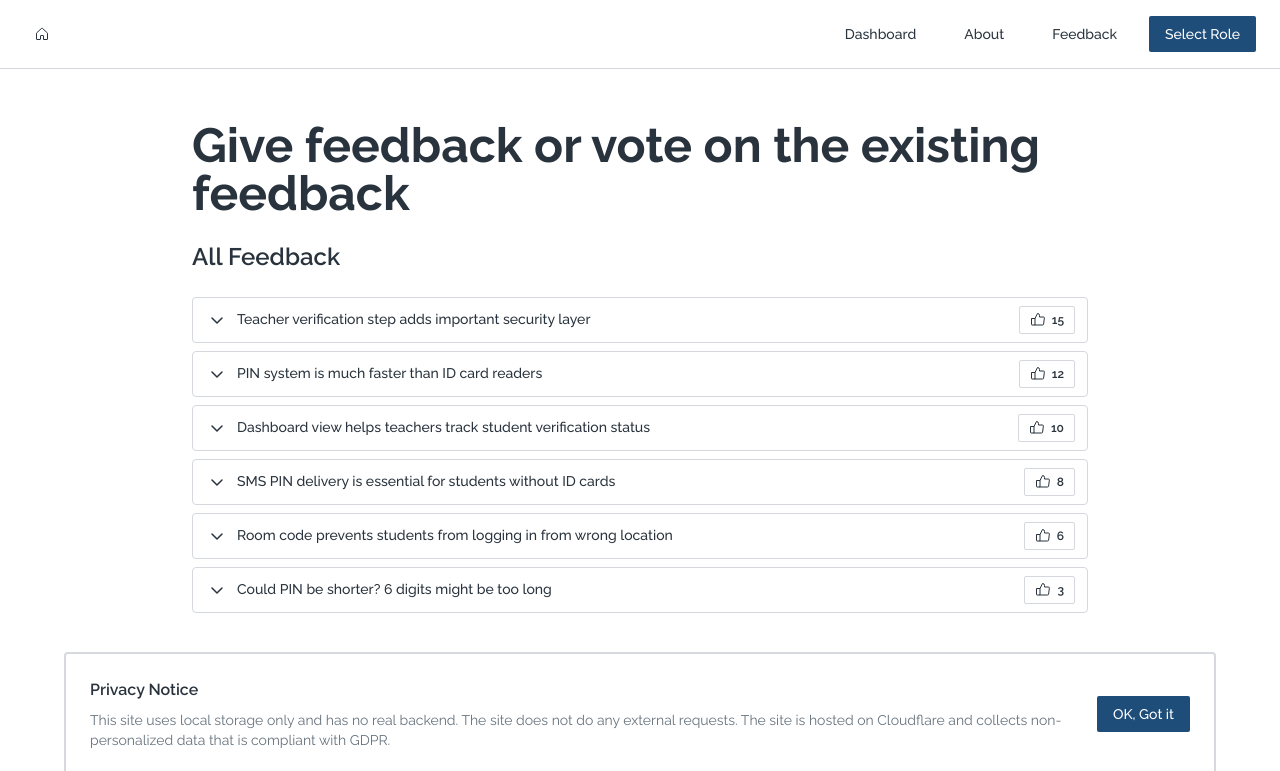
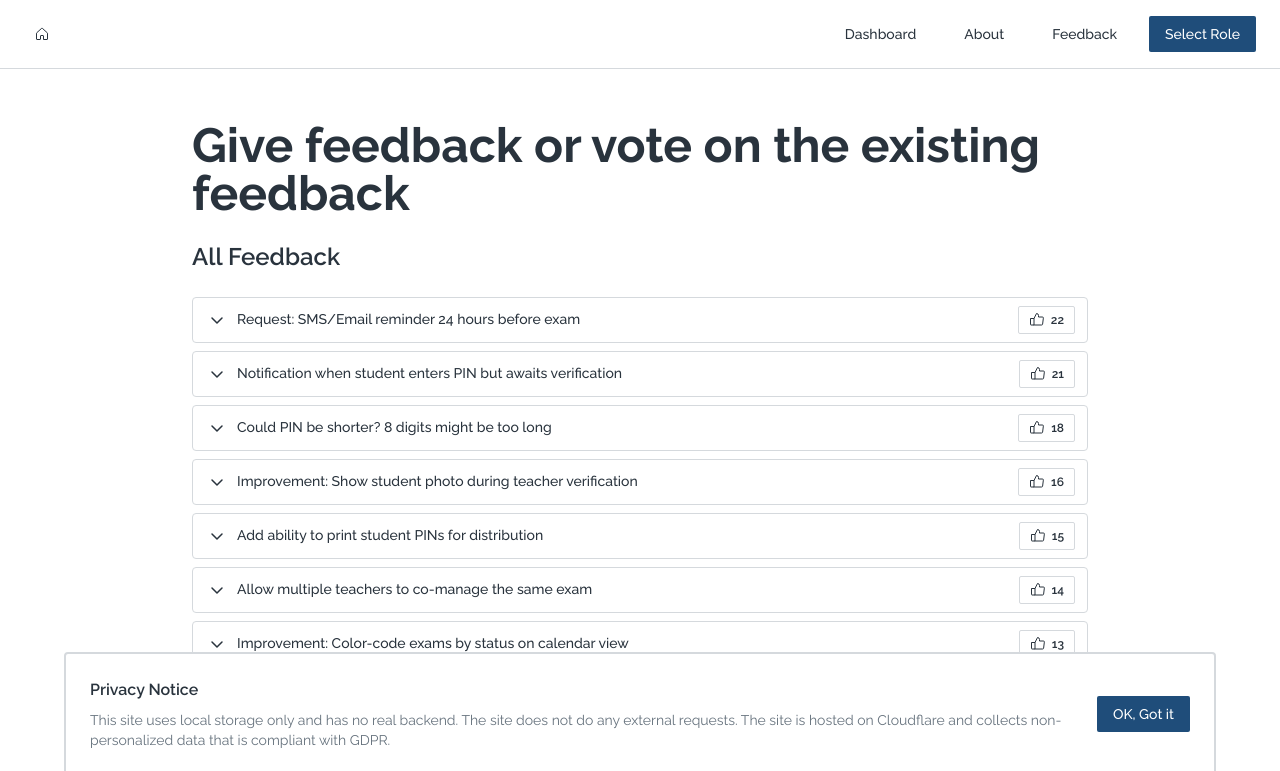
Before and after one commit to arturasma/cursorpresentation, a React (Vite) app: page /feedback in a window 1280 px wide. Shown: the top 771 px of the page. Built offline with nearby package versions, Linux system fonts and the light colour scheme.

Commit message:
feedback changes, registration change

```diff
--- a/src/components/features/student/StudentExamCard.tsx
+++ b/src/components/features/student/StudentExamCard.tsx
@@ -119,6 +119,18 @@ export default function StudentExamCard({
                 Teacher: {exam.teacherName}
               </div>
             </div>
+            {(exam.durationMinutes || exam.numberOfBreaks) && (
+              <div className="flex items-center gap-2 text-sm text-muted-foreground flex-wrap">
+                <Clock size={16} weight="regular" className="flex-shrink-0" />
+                {exam.durationMinutes && <span>{exam.durationMinutes} minutes</span>}
+                {exam.numberOfBreaks && exam.breakDurationMinutes && (
+                  <>
+                    <span className="mx-1">•</span>
+                    <span>{exam.numberOfBreaks} break{exam.numberOfBreaks > 1 ? 's' : ''} of {exam.breakDurationMinutes} min each</span>
+                  </>
+                )}
+              </div>
+            )}
           </div>
 
           {isCompleted && completionInfo && (
--- a/src/components/features/student/StudentRegistrationModal.tsx
+++ b/src/components/features/student/StudentRegistrationModal.tsx
@@ -1,4 +1,4 @@
-import { useState } from 'react';
+import { useState, useEffect } from 'react';
 import { IdentificationCard } from 'phosphor-react';
 import { Button } from '@/components/ui/button';
 import {
@@ -17,7 +17,7 @@ interface StudentRegistrationModalProps {
   exam: Exam;
   open: boolean;
   onClose: () => void;
-  onRegister: (idCardLastDigits: string) => void;
+  onRegister: () => void;
 }
 
 export default function StudentRegistrationModal({
@@ -26,7 +26,8 @@ export default function StudentRegistrationModal({
   onClose,
   onRegister,
 }: StudentRegistrationModalProps) {
-  const [idCardLastDigits, setIdCardLastDigits] = useState('');
+  const [confirmationCode, setConfirmationCode] = useState('');
+  const [generatedCode, setGeneratedCode] = useState('');
   const [isDirty, setIsDirty] = useState(false);
   const [showUnsavedDialog, setShowUnsavedDialog] = useState(false);
 
@@ -36,14 +37,25 @@ export default function StudentRegistrationModal({
     idCode: '50001010001', // Estonian Isikukood format
   };
 
+  // Generate a random 3-digit code when the modal opens
+  useEffect(() => {
+    if (open) {
+      const randomCode = Math.floor(100 + Math.random() * 900).toString();
+      setGeneratedCode(randomCode);
+    }
+  }, [open]);
+
   const handleSubmit = (e: React.FormEvent) => {
     e.preventDefault();
-    onRegister(idCardLastDigits);
+    if (confirmationCode === generatedCode) {
+      onRegister();
       handleClose();
+    }
   };
 
   const handleClose = () => {
-    setIdCardLastDigits('');
+    setConfirmationCode('');
+    setGeneratedCode('');
     setIsDirty(false);
     setShowUnsavedDialog(false);
     onClose();
@@ -68,7 +80,7 @@ export default function StudentRegistrationModal({
   const handleInputChange = (value: string) => {
     // Only allow digits and max 3 characters
     const filtered = value.replace(/\D/g, '').slice(0, 3);
-    setIdCardLastDigits(filtered);
+    setConfirmationCode(filtered);
     setIsDirty(filtered.length > 0);
   };
 
@@ -131,6 +143,18 @@ export default function StudentRegistrationModal({
                 <span className="text-muted-foreground">Teacher:</span>
                 <span className="font-medium">{exam.teacherName}</span>
               </div>
+              {exam.durationMinutes && (
+                <div className="flex justify-between">
+                  <span className="text-muted-foreground">Duration:</span>
+                  <span className="font-medium">{exam.durationMinutes} minutes</span>
+                </div>
+              )}
+              {exam.numberOfBreaks && exam.breakDurationMinutes && (
+                <div className="flex justify-between">
+                  <span className="text-muted-foreground">Breaks:</span>
+                  <span className="font-medium">{exam.numberOfBreaks} × {exam.breakDurationMinutes} min</span>
+                </div>
+              )}
             </div>
           </div>
 
@@ -162,23 +186,30 @@ export default function StudentRegistrationModal({
             </div>
 
             <div className="space-y-2">
-              <Label htmlFor="idCardDigits">
-                ID Card Document Number (last 3 digits) <span className="text-destructive">*</span>
+              <div className="bg-amber-50 border border-amber-200 p-4 rounded-lg">
+                <Label htmlFor="confirmationCode" className="text-sm font-semibold text-amber-900">
+                  Attention Check <span className="text-destructive">*</span>
                 </Label>
+                <p className="text-sm text-amber-800 mt-2 mb-3">
+                  In order to confirm you have read the exam information, please type these numbers below:
+                </p>
+                <div className="bg-white border-2 border-amber-300 rounded-lg p-4 mb-3 text-center">
+                  <span className="font-mono text-3xl font-bold text-amber-900 tracking-wider">
+                    {generatedCode}
+                  </span>
+                </div>
                 <Input
-                id="idCardDigits"
+                  id="confirmationCode"
                   type="text"
                   inputMode="numeric"
-                placeholder="e.g., 123"
-                value={idCardLastDigits}
+                  placeholder="Type the numbers here"
+                  value={confirmationCode}
                   onChange={(e) => handleInputChange(e.target.value)}
                   maxLength={3}
                   required
                   className="font-mono text-lg"
                 />
-              <p className="text-xs text-muted-foreground">
-                Enter the last 3 digits from your ID card document number for PIN generation
-              </p>
+              </div>
             </div>
           </div>
 
@@ -186,7 +217,7 @@ export default function StudentRegistrationModal({
             <Button type="button" variant="outline" onClick={handleCancel}>
               Cancel
             </Button>
-            <Button type="submit" disabled={idCardLastDigits.length !== 3}>
+            <Button type="submit" disabled={confirmationCode !== generatedCode}>
               Register for Exam
             </Button>
           </div>
--- a/src/components/features/teacher/ExamCreationModal.tsx
+++ b/src/components/features/teacher/ExamCreationModal.tsx
@@ -279,6 +279,43 @@ export default function ExamCreationModal({ teacherName, onExamCreated }: ExamCr
 
           <div className="grid grid-cols-1 sm:grid-cols-2 gap-4">
             <div className="space-y-2">
+              <Label htmlFor="durationMinutes">Duration (minutes)</Label>
+              <Input
+                id="durationMinutes"
+                type="number"
+                min="1"
+                placeholder="e.g., 90"
+                value={formData.durationMinutes || ''}
+                onChange={(e) => handleChange('durationMinutes', e.target.value)}
+              />
+            </div>
+            <div className="space-y-2">
+              <Label htmlFor="numberOfBreaks">Number of Breaks</Label>
+              <Input
+                id="numberOfBreaks"
+                type="number"
+                min="0"
+                placeholder="e.g., 2"
+                value={formData.numberOfBreaks || ''}
+                onChange={(e) => handleChange('numberOfBreaks', e.target.value)}
+              />
+            </div>
+          </div>
+
+          <div className="space-y-2">
+            <Label htmlFor="breakDurationMinutes">Break Duration (minutes each)</Label>
+            <Input
+              id="breakDurationMinutes"
+              type="number"
+              min="0"
+              placeholder="e.g., 15"
+              value={formData.breakDurationMinutes || ''}
+              onChange={(e) => handleChange('breakDurationMinutes', e.target.value)}
+            />
+          </div>
+
+          <div className="grid grid-cols-1 sm:grid-cols-2 gap-4">
+            <div className="space-y-2">
               <Label>Date</Label>
               <Popover>
                 <PopoverTrigger asChild>
--- a/src/components/features/teacher/ExamList.tsx
+++ b/src/components/features/teacher/ExamList.tsx
@@ -111,6 +111,18 @@ export default function ExamList({ exams, onDelete, onOpenExam, onCreateExam, te
                 <span className="mx-1">•</span>
                 <span>{exam.location}</span>
               </div>
+              {(exam.durationMinutes || exam.numberOfBreaks) && (
+                <div className="flex items-center gap-2 text-sm text-muted-foreground flex-wrap">
+                  <Clock size={16} weight="regular" />
+                  {exam.durationMinutes && <span>{exam.durationMinutes} minutes</span>}
+                  {exam.numberOfBreaks && exam.breakDurationMinutes && (
+                    <>
+                      <span className="mx-1">•</span>
+                      <span>{exam.numberOfBreaks} break{exam.numberOfBreaks > 1 ? 's' : ''} of {exam.breakDurationMinutes} min each</span>
+                    </>
+                  )}
+                </div>
+              )}
               <div className="flex items-center justify-between text-sm">
                 <div className="flex items-center gap-2 text-muted-foreground">
                   <Users size={16} weight="regular" />
--- a/src/pages/StudentPage.tsx
+++ b/src/pages/StudentPage.tsx
@@ -60,14 +60,13 @@ export default function StudentPage() {
     setIsRegistrationOpen(true);
   };
 
-  const handleRegister = (idCardLastDigits: string) => {
+  const handleRegister = () => {
     if (!selectedExam) return;
 
     if (studentRegistration.register(
       selectedExam.id,
       mockedStudent.name,
-      mockedStudent.idCode,
-      idCardLastDigits
+      mockedStudent.idCode
     )) {
       // Get the newly created PIN
       const registration = studentRegistration.getRegistration(selectedExam.id, mockedStudent.idCode);
--- a/src/types/exam.ts
+++ b/src/types/exam.ts
@@ -2,7 +2,7 @@ export interface StudentRegistration {
   studentId: string;
   studentName: string;
   idCode: string; // Estonian Isikukood
-  idCardLastDigits: string; // Last 3 digits of ID card document number
+  idCardLastDigits?: string; // Last 3 digits of ID card document number (optional, legacy)
   registeredAt: string;
   pin: string;
   completedAt?: string; // Timestamp when student completed the exam
@@ -36,6 +36,9 @@ export interface Exam {
   createdAt: string;
   registeredStudents: StudentRegistration[];
   activeSession?: ExamSession; // Active exam session with room code
+  durationMinutes?: number; // Total exam duration in minutes
+  numberOfBreaks?: number; // Number of breaks during exam
+  breakDurationMinutes?: number; // Duration of each break in minutes
 }
 
 export interface ExamFormData {
@@ -48,4 +51,7 @@ export interface ExamFormData {
   scheduledDate: string;
   scheduledTime: string;
   teacherName: string;
+  durationMinutes?: number;
+  numberOfBreaks?: number;
+  breakDurationMinutes?: number;
 }
--- a/src/utils/examStorage.ts
+++ b/src/utils/examStorage.ts
@@ -14,7 +14,10 @@ export const examStorage = {
         gradeLevel: exam.gradeLevel || 'grade-9',
         school: exam.school || 'tallinna-kesklinna-gumnaasium',
         teacherName: exam.teacherName || 'Unknown Teacher',
-        registeredStudents: exam.registeredStudents || []
+        registeredStudents: exam.registeredStudents || [],
+        durationMinutes: exam.durationMinutes,
+        numberOfBreaks: exam.numberOfBreaks,
+        breakDurationMinutes: exam.breakDurationMinutes
       }));
     } catch (error) {
       console.error('Error reading exams from localStorage:', error);
--- a/src/utils/feedbackStorage.ts
+++ b/src/utils/feedbackStorage.ts
@@ -5,40 +5,52 @@ const MOCK_INITIALIZED_KEY = 'feedbacks_mock_initialized';
 
 const MOCK_FEEDBACKS: Omit<Feedback, 'id'>[] = [
   {
-    summary: "PIN system is much faster than ID card readers",
-    comment: "As a teacher, I've seen students struggle with ID card readers that don't work properly. The PIN approach would eliminate those technical issues during stressful exam situations.",
-    thumbsUpCount: 12,
-    createdAt: new Date('2024-10-10T10:30:00').toISOString(),
-  },
-  {
-    summary: "SMS PIN delivery is essential for students without ID cards",
-    comment: "Some students forget their ID cards on exam day. Having the PIN sent via SMS as a backup would reduce stress and prevent students from missing exams.",
-    thumbsUpCount: 8,
-    createdAt: new Date('2024-10-10T11:15:00').toISOString(),
-  },
-  {
-    summary: "Teacher verification step adds important security layer",
-    comment: "The in-person teacher verification ensures that even with PIN authentication, identity is confirmed visually. This maintains the security standards required for high-stakes exams.",
-    thumbsUpCount: 15,
-    createdAt: new Date('2024-10-10T09:45:00').toISOString(),
-  },
-  {
-    summary: "Room code prevents students from logging in from wrong location",
-    comment: "The 4-digit room code is a simple but effective way to ensure students are physically present in the correct exam room. Great security feature!",
-    thumbsUpCount: 6,
-    createdAt: new Date('2024-10-10T14:20:00').toISOString(),
-  },
-  {
-    summary: "Could PIN be shorter? 6 digits might be too long",
+    summary: "Could PIN be shorter? 8 digits might be too long",
     comment: "Students are already stressed during exams. A 4-digit PIN might be easier to remember and type quickly without sacrificing too much security.",
-    thumbsUpCount: 3,
+    thumbsUpCount: 18,
     createdAt: new Date('2024-10-11T08:30:00').toISOString(),
   },
   {
-    summary: "Dashboard view helps teachers track student verification status",
-    comment: "The real-time student status panel is very helpful for teachers to see who has logged in and who still needs verification. Makes managing 30+ students much easier.",
-    thumbsUpCount: 10,
-    createdAt: new Date('2024-10-11T10:00:00').toISOString(),
+    summary: "Add ability to print student PINs for distribution",
+    comment: "Would be helpful if teachers could generate a printable sheet with all student PINs before the exam starts. Some students might not have access to view their PIN online.",
+    thumbsUpCount: 15,
+    createdAt: new Date('2024-10-10T09:15:00').toISOString(),
+  },
+
+  {
+    summary: "Notification when student enters PIN but awaits verification",
+    comment: "Teachers need an audio or visual alert when a student submits their PIN. Right now you have to keep refreshing the dashboard to see new verification requests.",
+    thumbsUpCount: 21,
+    createdAt: new Date('2024-10-11T10:05:00').toISOString(),
+  },
+
+  {
+    summary: "Allow multiple teachers to co-manage the same exam",
+    comment: "For large exams with multiple exam rooms, it would be useful to have 2-3 teachers able to verify students and manage the same exam session.",
+    thumbsUpCount: 14,
+    createdAt: new Date('2024-10-10T08:20:00').toISOString(),
+  },
+
+
+  {
+    summary: "Improvement: Show student photo during teacher verification",
+    comment: "When verifying student identity, display their ID card photo from the authentication system. This would speed up verification and reduce errors.",
+    thumbsUpCount: 16,
+    createdAt: new Date('2024-10-09T14:25:00').toISOString(),
+  },
+  {
+    summary: "Request: SMS/Email reminder 24 hours before exam",
+    comment: "Automatically send students a reminder with their exam details and a link to view their PIN 24 hours before the scheduled exam time.",
+    thumbsUpCount: 22,
+    createdAt: new Date('2024-10-08T12:10:00').toISOString(),
+  },
+
+
+  {
+    summary: "Improvement: Color-code exams by status on calendar view",
+    comment: "Add a calendar view where exams are color-coded by status (scheduled/active/completed). Makes it easier to visualize upcoming exam schedule.",
+    thumbsUpCount: 13,
+    createdAt: new Date('2024-10-10T13:45:00').toISOString(),
   },
 ];
 
--- a/src/utils/studentRegistration.ts
+++ b/src/utils/studentRegistration.ts
@@ -1,8 +1,8 @@
 import type { Exam, StudentRegistration } from '@/types/exam';
 import { examStorage } from './examStorage';
 
-// Generate a PIN from ID code, exam date, and ID card last digits
-function generatePIN(idCode: string, examDate: string, idCardLastDigits: string): string {
+// Generate a PIN from ID code and exam date
+function generatePIN(idCode: string, examDate: string, studentId: string): string {
   const hash = (str: string) => {
     let hash = 0;
     for (let i = 0; i < str.length; i++) {
@@ -13,15 +13,15 @@ function generatePIN(idCode: string, examDate: string, idCardLastDigits: string)
     return Math.abs(hash);
   };
 
-  // Combine ID code, exam date, and ID card digits for unique PIN
-  const combined = `${idCode}${examDate}${idCardLastDigits}`;
+  // Combine ID code, exam date, and student ID for unique PIN
+  const combined = `${idCode}${examDate}${studentId}`;
   const numHash = hash(combined);
   const pin = String(numHash).slice(0, 8).padStart(8, '0');
   return `${pin.slice(0, 4)}-${pin.slice(4, 8)}`;
 }
 
 export const studentRegistration = {
-  register(examId: string, studentName: string, idCode: string, idCardLastDigits: string): boolean {
+  register(examId: string, studentName: string, idCode: string): boolean {
     try {
       const exams = examStorage.getAll();
       const exam = exams.find(e => e.id === examId);
@@ -38,13 +38,13 @@ export const studentRegistration = {
         return false;
       }
 
+      const studentId = crypto.randomUUID();
       const registration: StudentRegistration = {
-        studentId: crypto.randomUUID(),
+        studentId,
         studentName,
         idCode,
-        idCardLastDigits,
         registeredAt: new Date().toISOString(),
-        pin: generatePIN(idCode, exam.scheduledDate, idCardLastDigits),
+        pin: generatePIN(idCode, exam.scheduledDate, studentId),
         teacherVerified: false,
         awaitingVerification: false,
       };
```
Lines whose indentation alone changed are shown as unchanged.
